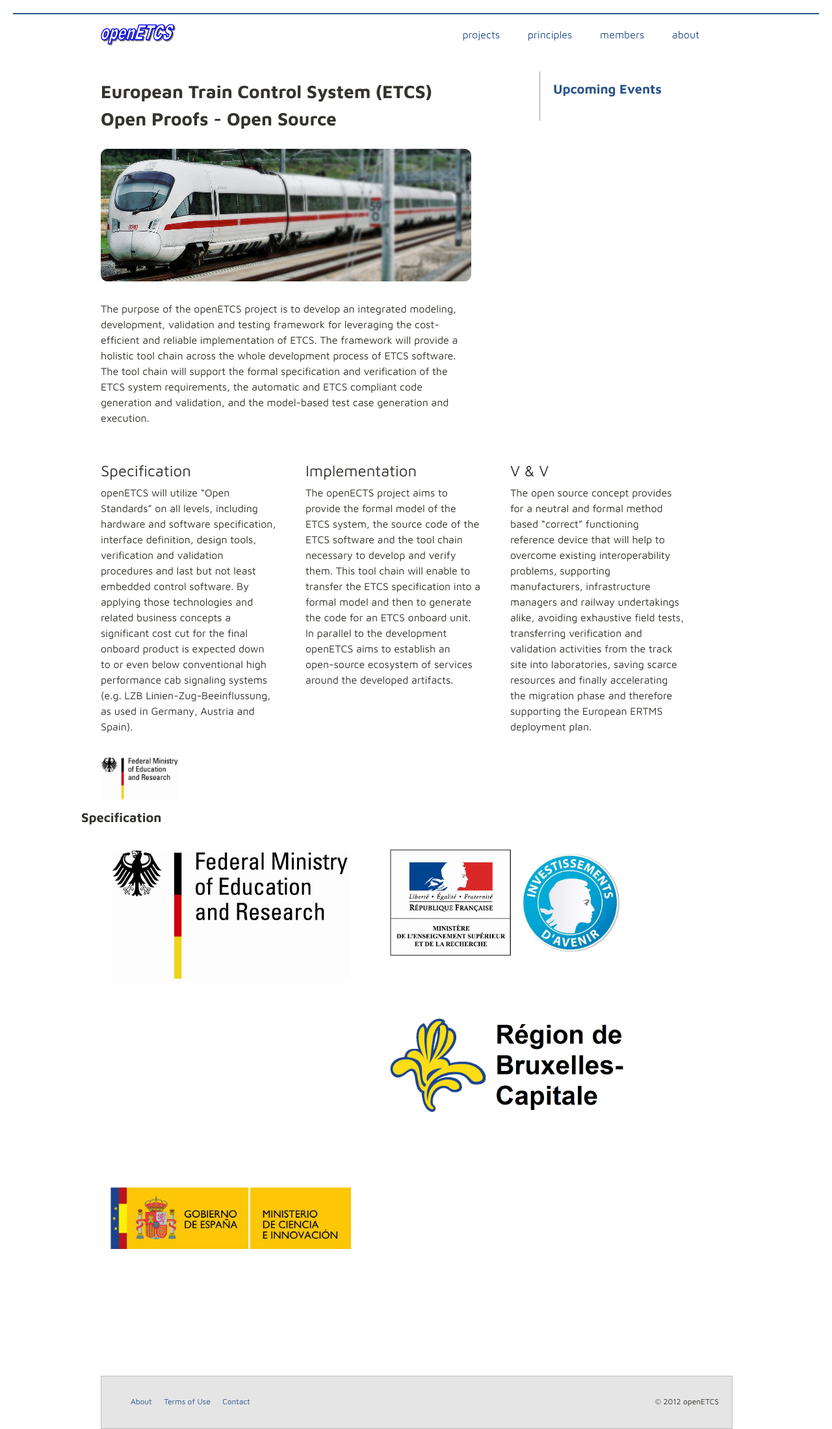
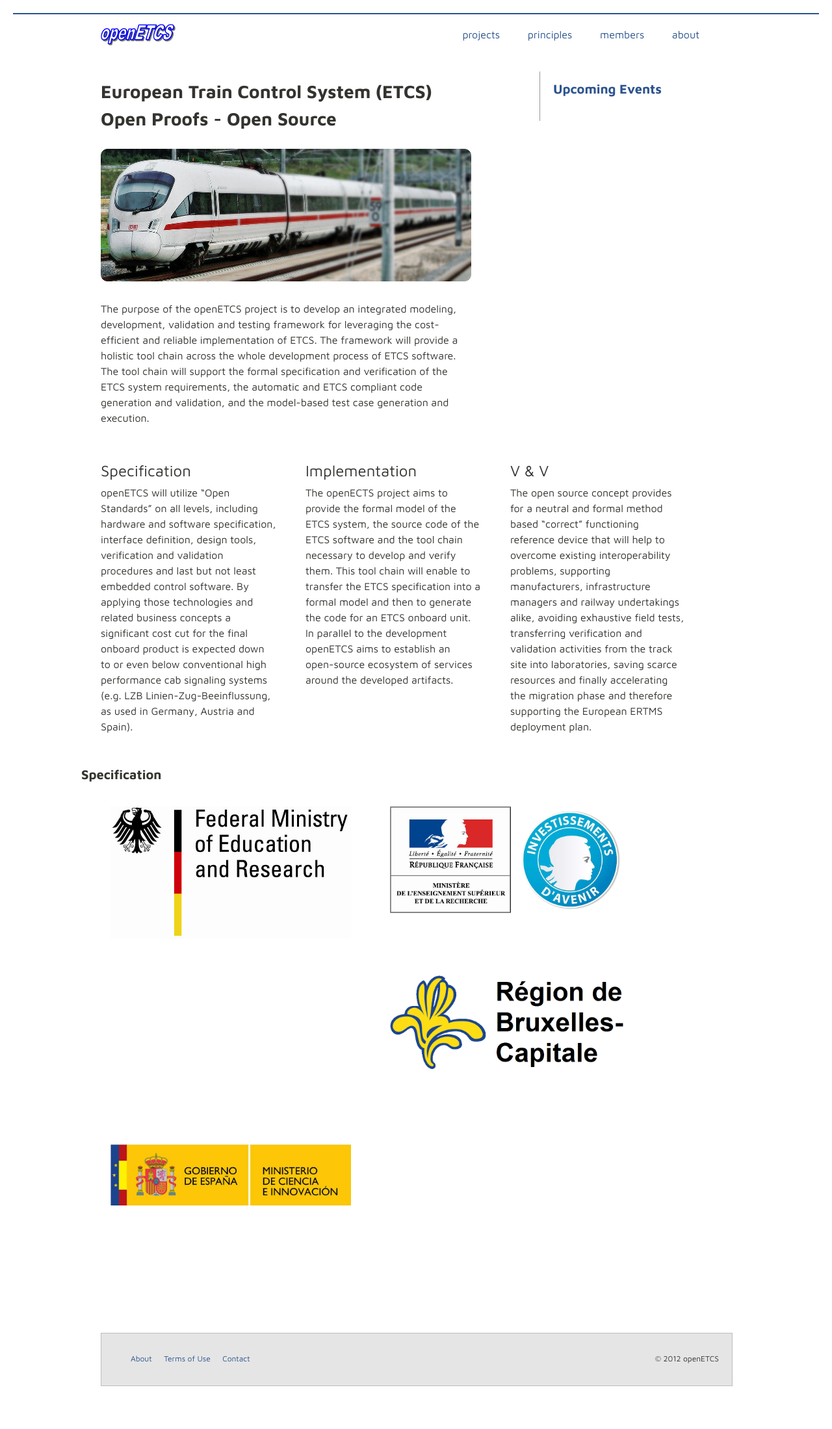
Before and after one commit to openETCS/openetcs.github.com, a Jekyll site: the page built from testDesign.html, in a window 1280 px wide. Shown: the whole page at 65% size. Built offline with Jekyll 4.4.1, drawn with Linux system fonts in a browser that asks for light colours; after the commit the page ends 2133 px from its top, so only the background shows below that.

Commit message:
Update testDesign.html

```diff
--- a/testDesign.html
+++ b/testDesign.html
@@ -49,32 +49,31 @@ title: European Train Control System. Open Proof. Open Source.
 </div>
 
 
-<img src="/images/sponsors/germany_logo.png" height="10" style="max-width: 120px">
 
 <div class="row">
 <h2>Specification</h2>
   <div class="feature span4">
 
       <p>
-        <img src="/images/sponsors/germany_logo.png" height="20%" >
+        <img src="/images/sponsors/germany_logo.png" style="max-heigth: 120px" >
       </p>
   </div>
 
   <div class="feature span4">
       <p>
-        <img src="/images/sponsors/france_logo.png" height="50" />
+        <img src="/images/sponsors/france_logo.png" style="max-heigth: 120px" />
       </p>
   </div>
 
   <div class="feature span4">
       <p>
-        <img src="/images/sponsors/brussels_logo.png" height="50" />
+        <img src="/images/sponsors/brussels_logo.png" style="max-heigth: 120px" />
       </p>
   </div>
 
   <div class="feature span4">
       <p>
-        <img src="/images/sponsors/spain_logo.png" height="50" />
+        <img src="/images/sponsors/spain_logo.png" style="max-heigth: 120px" />
       </p>
   </div>
 
```
